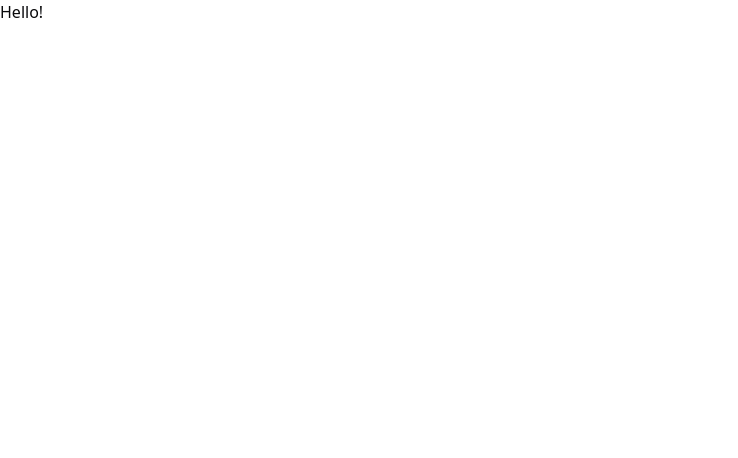
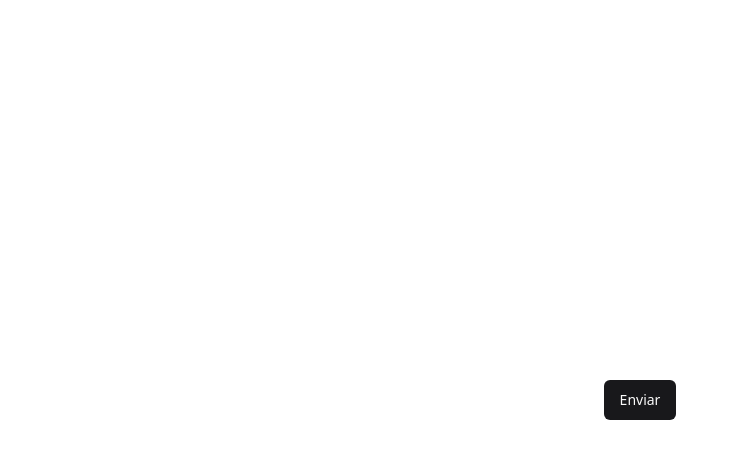
Before and after one commit to Victtor-777/Pizza_Shop, a React app: page / in a window 1280 px wide. Shown: the top 458 px of the page, without its empty margins (0-738 px from the left). Built offline with nearby package versions, Linux system fonts and the light colour scheme; the HTML template or start-up script is replaced by a standard one.

Commit message:
Configurando o ESLint e Prettier

```diff
--- a/package.json
+++ b/package.json
@@ -30,7 +30,10 @@
     "eslint": "^8.57.0",
     "eslint-plugin-react-hooks": "^4.6.0",
     "eslint-plugin-react-refresh": "^0.4.6",
+    "eslint-plugin-simple-import-sort": "^12.1.0",
     "postcss": "^8.4.38",
+    "prettier": "^3.2.5",
+    "prettier-plugin-tailwindcss": "^0.5.14",
     "tailwindcss": "^3.4.3",
     "typescript": "^5.2.2",
     "vite": "^5.2.0"
--- /dev/null
+++ b/prettier.config.cjs
@@ -0,0 +1,3 @@
+module.exports = {
+  plugins: ["prettier-plugin-tailwindcss"],
+};
--- a/src/App.tsx
+++ b/src/App.tsx
@@ -1,9 +1,10 @@
+import { Button } from "./components/ui/button";
 import "./global.css";
 
 export function App() {
   return (
-    <>
-      <h1>Hello!</h1>
-    </>
+    <div className="flex h-screen items-center justify-center">
+      <Button>Enviar</Button>
+    </div>
   );
 }
--- a/src/main.tsx
+++ b/src/main.tsx
@@ -5,5 +5,5 @@ import { App } from "./App.tsx";
 ReactDOM.createRoot(document.getElementById("root")!).render(
   <React.StrictMode>
     <App />
-  </React.StrictMode>
+  </React.StrictMode>,
 );
```
Also changed, not shown: .eslintrc.cjs, 1 other file (tests, documents, lock files or other folders).
